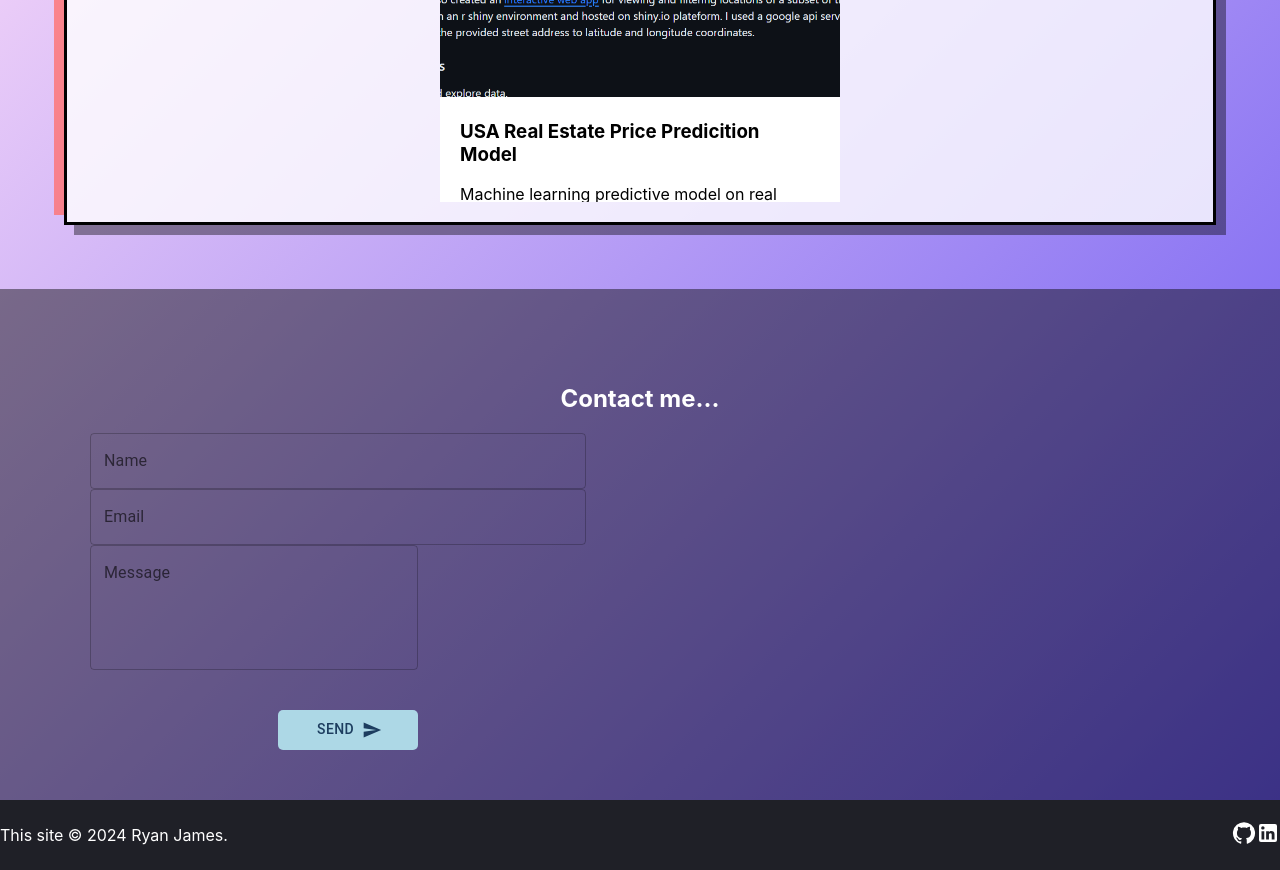
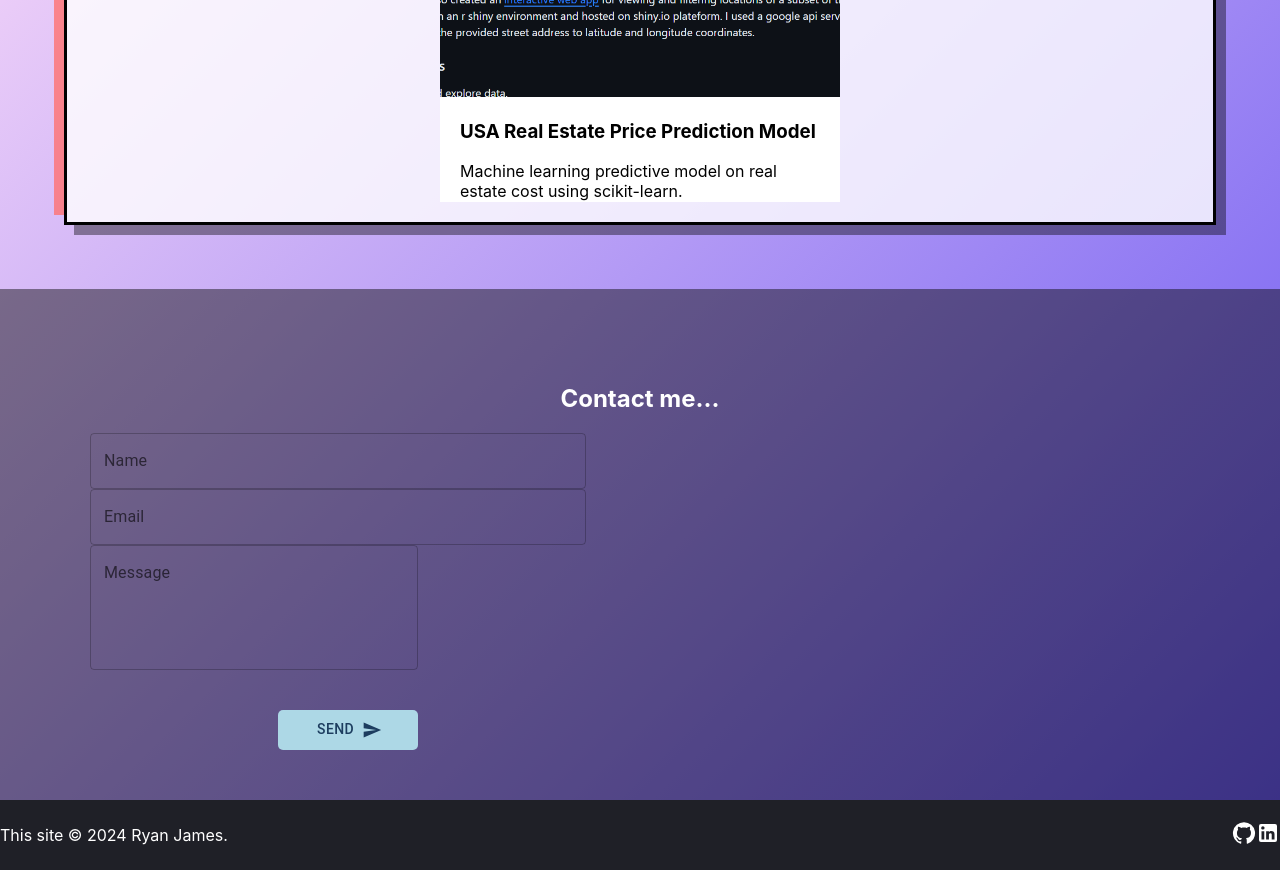
Before and after one commit to ryjamj/rjj-portfolio, a React (Create React App) app: page / in a window 1280 px wide. Shown: the part 1980-2850 px from the top of the page. Built offline with nearby package versions, Linux system fonts and the light colour scheme.

Commit message:
update
- spelling update

```diff
--- a/src/components/AppStructure/PersonalProjects/PersonalProjects.tsx
+++ b/src/components/AppStructure/PersonalProjects/PersonalProjects.tsx
@@ -8,7 +8,7 @@ export default function PersonalProjects() {
       <Box className="projects-container-row">
         <Box className="usarealestate-project">
           <Box className="project-text">
-            <h3>USA Real Estate Price Predicition Model</h3>
+            <h3>USA Real Estate Price Prediction Model</h3>
             <p>Machine learning predictive model on real estate cost using scikit-learn.</p>
             <a className="project-button" href="https://github.com/ryjamj/ML-USA-Real-Estate-Dataset?tab=readme-ov-file" target="_blank">
               View Project
```
